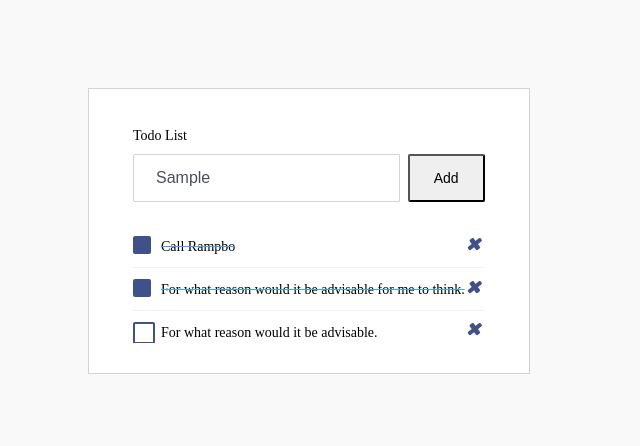
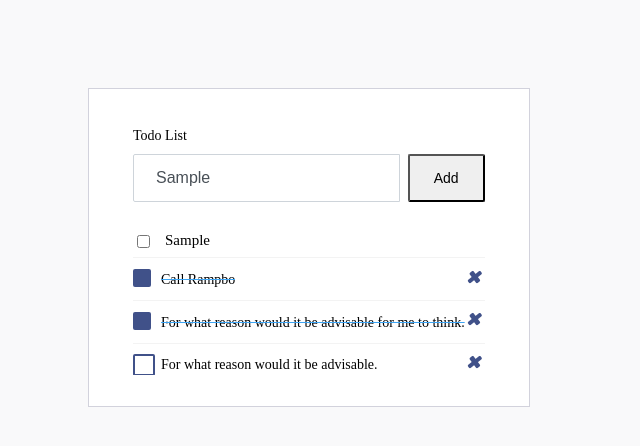
Before and after one commit to srhmendez/node-api, a plain HTML site: page toDo.html in a window 1280 px wide. Both pictures are taken after typing "Sample" into the empty fields and a click on the button "Add". Shown: the whole page, without its empty margins (0-640 px from the left). Drawn offline with Linux system fonts and the light colour scheme.

Commit message:
new tasks added to list from input

```diff
--- a/main.js
+++ b/main.js
@@ -1,5 +1,5 @@
 
-document.getElementbyId("returnbtn").addEventListener("click", displayDate);
+// document.getElementbyId("returnbtn").addEventListener("click", displayDate);
 
 var toDos = {
     // name: '',
@@ -19,6 +19,47 @@ var arr = [
 
 
 //test
+let taskInput = document.getElementById('new-task-input');
+
+let addBtn = document.getElementById('returnbtn');
+
+let incompleteUl = document.getElementById('incomplete-ul');
+let listWrapper = document.getElementsByClassName('list-wrapper')
+
+let createNewTask = (taskString) => {
+
+    let listItem=document.createElement("li");
+
+    var label=document.createElement("label");
+    label.innerText=taskString;
+
+    let checkBox=document.createElement("input");
+
+    checkBox.type="checkbox";
+
+    listItem.appendChild(checkBox)
+    listItem.appendChild(label)
+
+	return listItem;
+}
+
+let addTask = () => {
+    console.log('add task')
+
+    let listItem=createNewTask(taskInput.value);
+
+	//Append listItem to incompleteTaskHolder
+	// incompleteTaskHolder.appendChild(listItem);
+	// bindTaskEvents(listItem, taskCompleted);
+    incompleteUl.appendChild(listItem)
+
+	// taskInput.value="";
+    console.log('taskInput--->', taskInput.value)
+    return listItem;
+}
+
+// addButton.onclick=addTask;
+addBtn.addEventListener("click",addTask);
 /* let btn = document.createElement("button");
 button.innerHTML = "Add";
 document.body.appendChild(btn); */
--- a/toDo.html
+++ b/toDo.html
@@ -22,11 +22,13 @@
                             <div class="card-body">
                                 <h4 class="card-title">Todo list</h4>
                                 <div class="add-items d-flex"> <input type="text" class="form-control todo-list-input"
-                                        placeholder="What do you need to do today?"> <button id="returnbtn"
+                                        placeholder="What do you need to do today?"
+                                        id="new-task-input"> <button id="returnbtn"
                                         class="add btn btn-primary font-weight-bold todo-list-add-btn">Add</button>
                                 </div>
                                 <div class="list-wrapper">
-                                    <ul class="d-flex flex-column-reverse todo-list">
+                                    <ul class="d-flex flex-column-reverse todo-list"
+                                    id="incomplete-ul">
                                         <li>
                                             <div class="form-check"> <label class="form-check-label"> <input
                                                         class="checkbox" type="checkbox"> For what reason would it be
```
